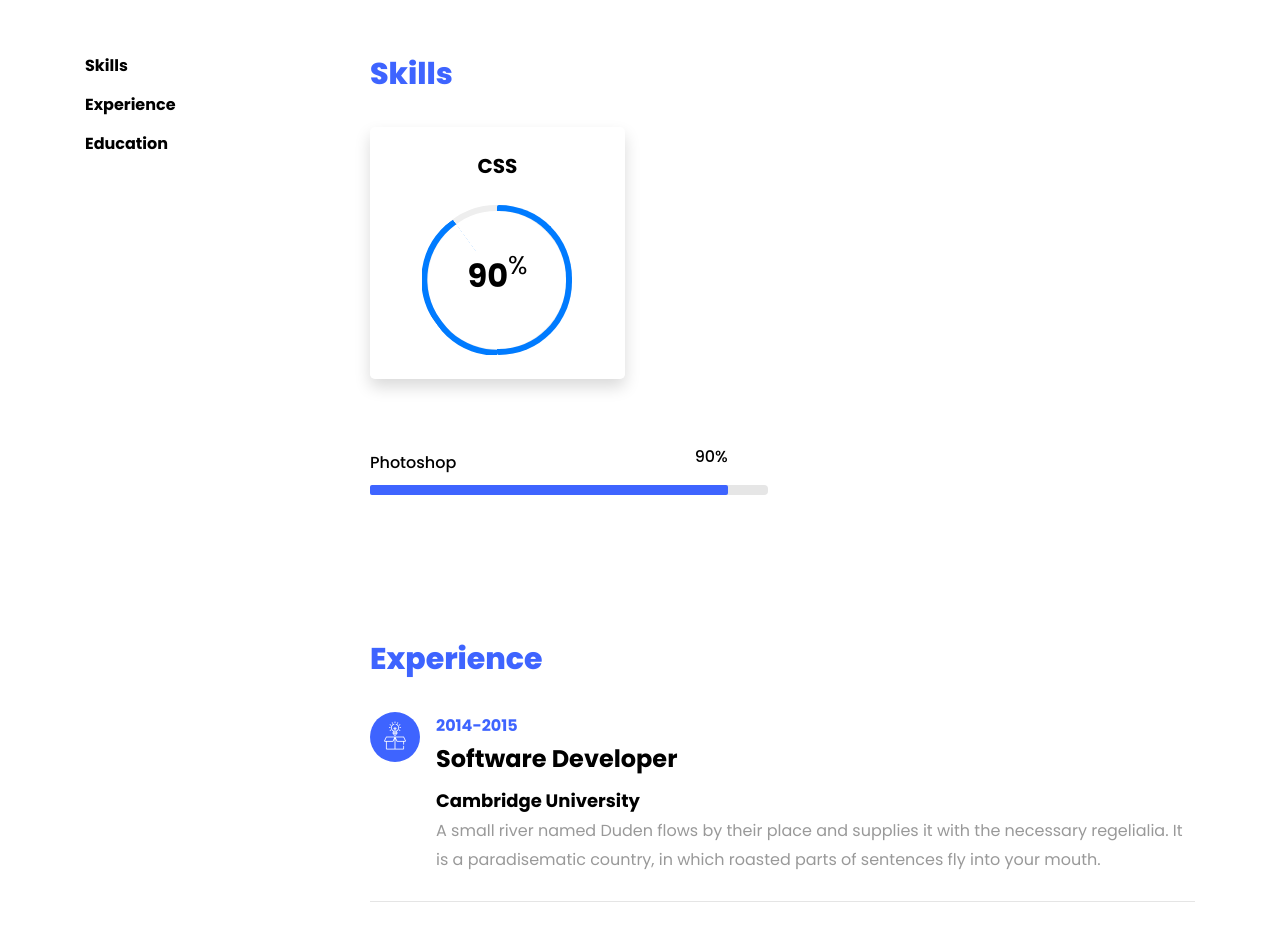
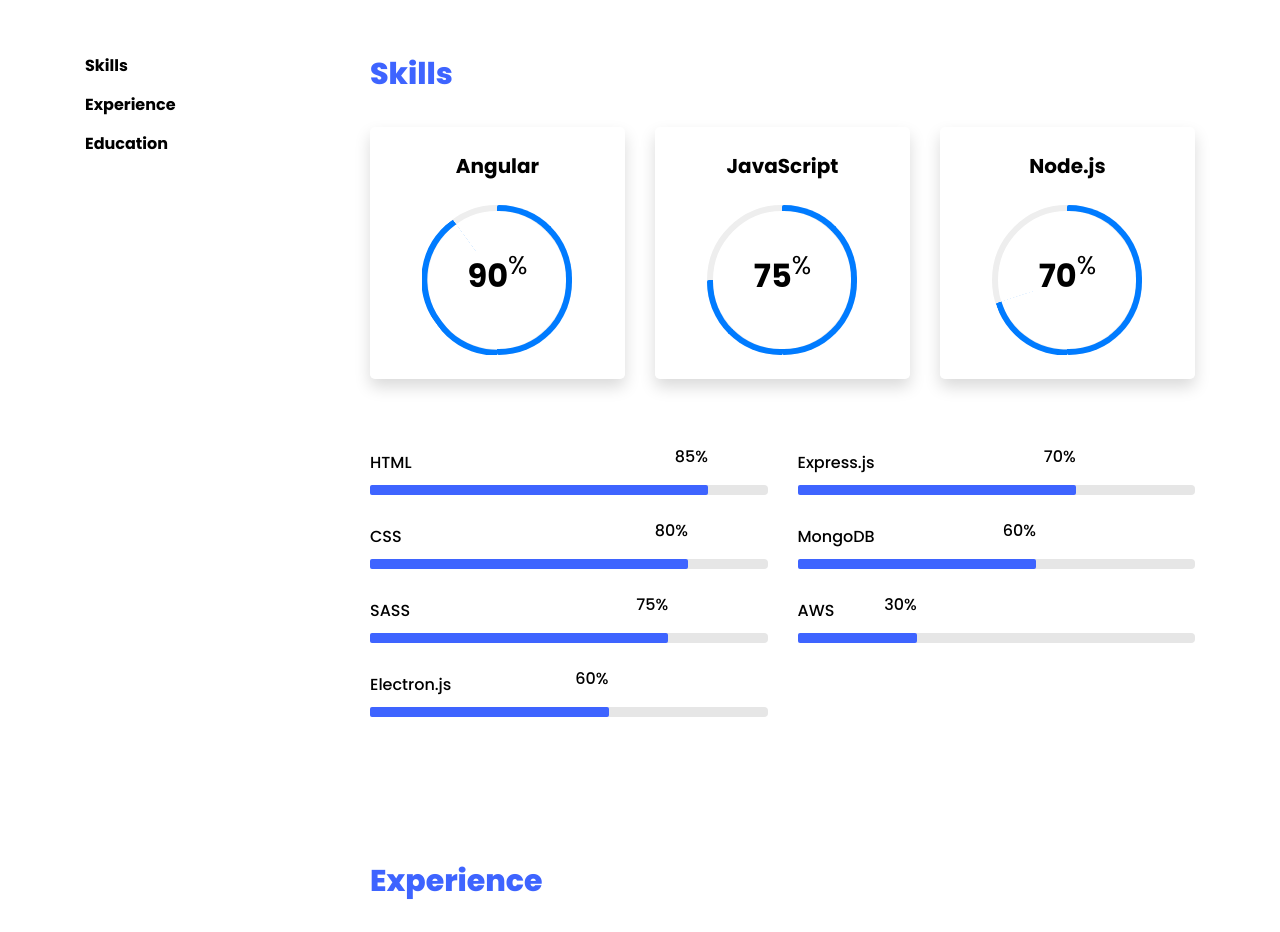
Before and after one commit to Pritampk7/portfolia, an Angular app: page / in a window 1280 px wide. Shown: the part 860-1792 px from the top of the page. Built offline with nearby package versions, Linux system fonts and the light colour scheme.

Commit message:
addded primary and secondary skills

```diff
--- a/src/app/app.component.html
+++ b/src/app/app.component.html
@@ -83,14 +83,16 @@
 					<div id="page-3" class="page three">
 						<h2 class="heading">Skills</h2>
 						<div class="row progress-circle mb-5">
+							<ng-container *ngFor="let skill of skills.primary; ">
 								<div class="col-lg-4 mb-4">
 									<div class="bg-white rounded-lg shadow p-4">
 										<h2
 											class="h5 font-weight-bold text-center mb-4">
-										CSS</h2>
+											{{skill.name}}</h2>
 
 										<!-- Progress bar 1 -->
-									<div class="progress mx-auto" data-value='90'>
+										<div class="progress mx-auto"
+											[attr.data-value]='skill.value'>
 											<span class="progress-left">
 												<span
 													class="progress-bar border-primary"></span>
@@ -103,7 +105,7 @@
 												class="progress-value w-100 h-100 rounded-circle d-flex align-items-center justify-content-center">
 												<div
 													class="h2 font-weight-bold">
-												90<sup
+													{{skill.value}}<sup
 														class="small">%</sup>
 												</div>
 											</div>
@@ -115,24 +117,27 @@
 										<!-- END -->
 									</div>
 								</div>
+							</ng-container>
 
 						</div>
 						<div class="row">
+							<ng-container *ngFor="let skill of skills.secondary; ">
 								<div class="col-md-6 animate-box">
 									<div class="progress-wrap ftco-animate">
-									<h3>Photoshop</h3>
+										<h3>{{skill.name}}</h3>
 										<div class="progress">
 											<div class="progress-bar color-1"
 												role="progressbar"
-											aria-valuenow="90"
+												[attr.aria-valuenow]="skill.value"
 												aria-valuemin="0"
 												aria-valuemax="100"
-											style="width:90%">
-											<span>90%</span>
+												[style]="'width:'+skill.value+'%'">
+												<span>{{skill.value}}%</span>
 											</div>
 										</div>
 									</div>
 								</div>
+							</ng-container>
 
 						</div>
 					</div>
--- a/src/app/app.component.ts
+++ b/src/app/app.component.ts
@@ -1,5 +1,9 @@
 import { Component } from '@angular/core';
 
+interface ISkills {
+  primary: { name: string, value: String }[],
+  secondary: { name: string, value: String }[],
+}
 @Component({
   selector: 'app-root',
   templateUrl: './app.component.html',
@@ -7,6 +11,20 @@
 })
 export class AppComponent {
   title = 'portfolio';
+  skills: ISkills = {
+    primary: [
+      { name: 'Angular', value: '90' },
+      { name: 'JavaScript', value: '75' },
+      { name: 'Node.js', value: '70' },
+    ],
+    secondary: [
+      { name: 'HTML', value: '85' },
+      { name: 'Express.js', value: '70' },
+      { name: 'CSS', value: '80' },
+      { name: 'MongoDB', value: '60' },
+      { name: 'SASS', value: '75' },
+      { name: 'AWS', value: '30' },
+      { name: 'Electron.js', value: '60' },
+    ]
+  }
 }
-
-//test
```
Lines whose indentation alone changed are shown as unchanged.
